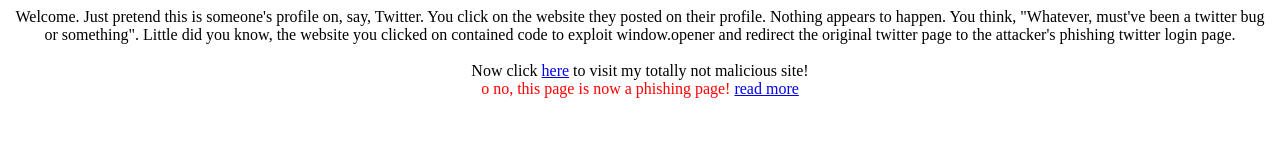
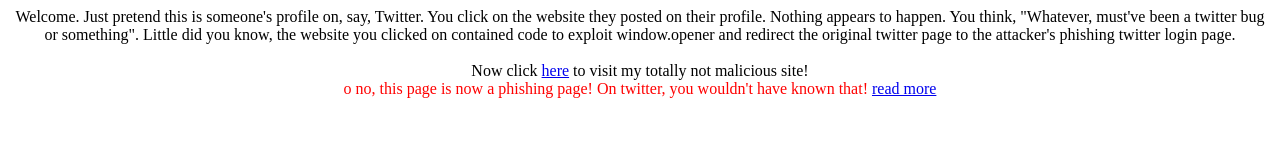
Before and after one commit to Arinerron/window.opener, a plain HTML site: page phish.html in a window 1280 px wide. Drawn offline with Linux system fonts and the light colour scheme.

Commit message:
Update phish.html

```diff
--- a/phish.html
+++ b/phish.html
@@ -6,7 +6,7 @@
         <center>
             Welcome. Just pretend this is someone's profile on, say, Twitter. You click on the website they posted on their profile. Nothing appears to happen. You think, "Whatever, must've been a twitter bug or something". Little did you know, the website you clicked on contained code to exploit window.opener and redirect the original twitter page to the attacker's phishing twitter login page.<br><br>
             Now click <a href="nice.html" target="_blank">here</a> to visit my totally not malicious site!<br>
-            <font color="red">o no, this page is now a phishing page! <a href="https://chaoswebs.net/blog/exploiting%20window.opener.html">read more</a></font>
+            <font color="red">o no, this page is now a phishing page! On twitter, you wouldn't have known that! <a href="https://chaoswebs.net/blog/exploiting-window.opener.html">read more</a></font>
         </center>
     </body>
 </html>
```
